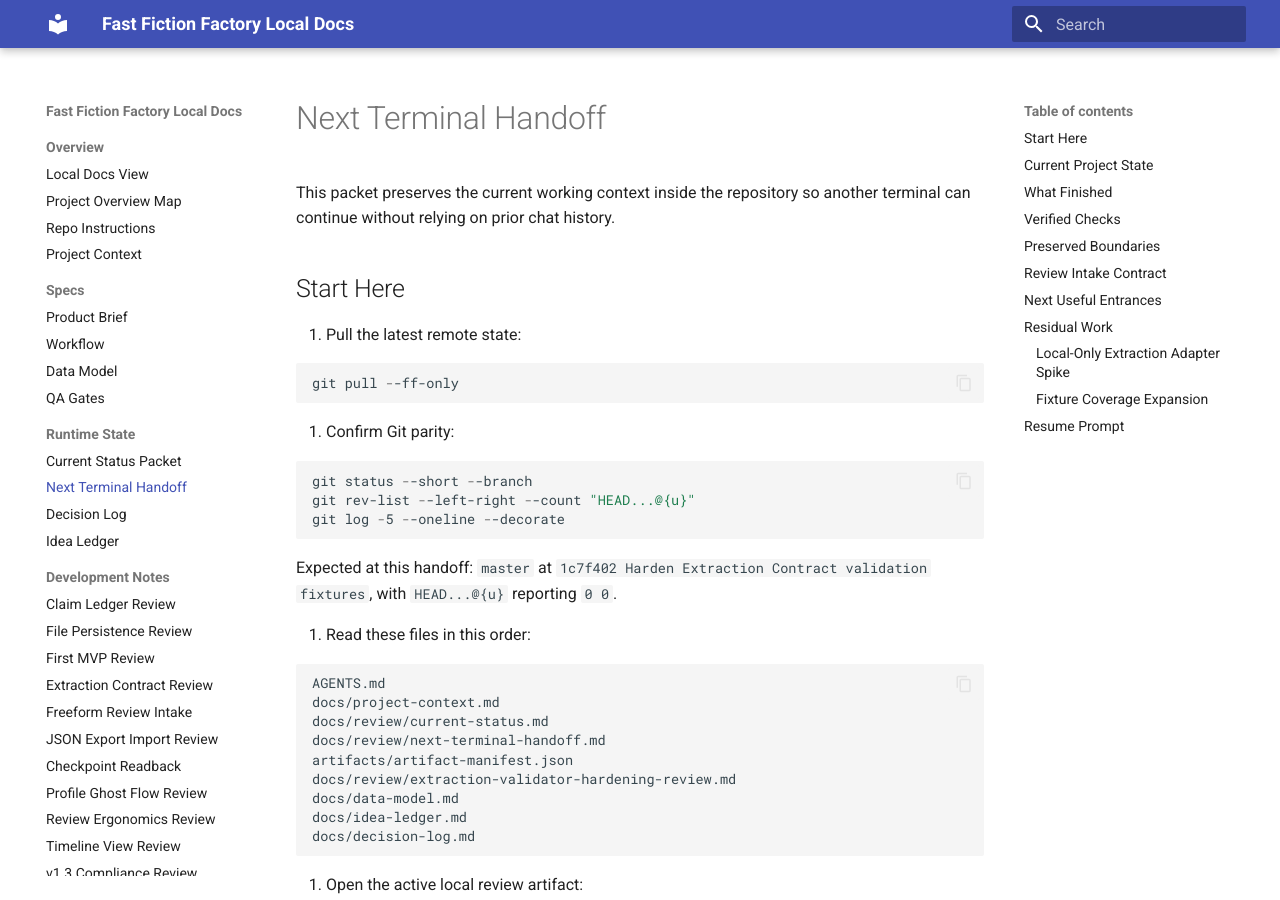
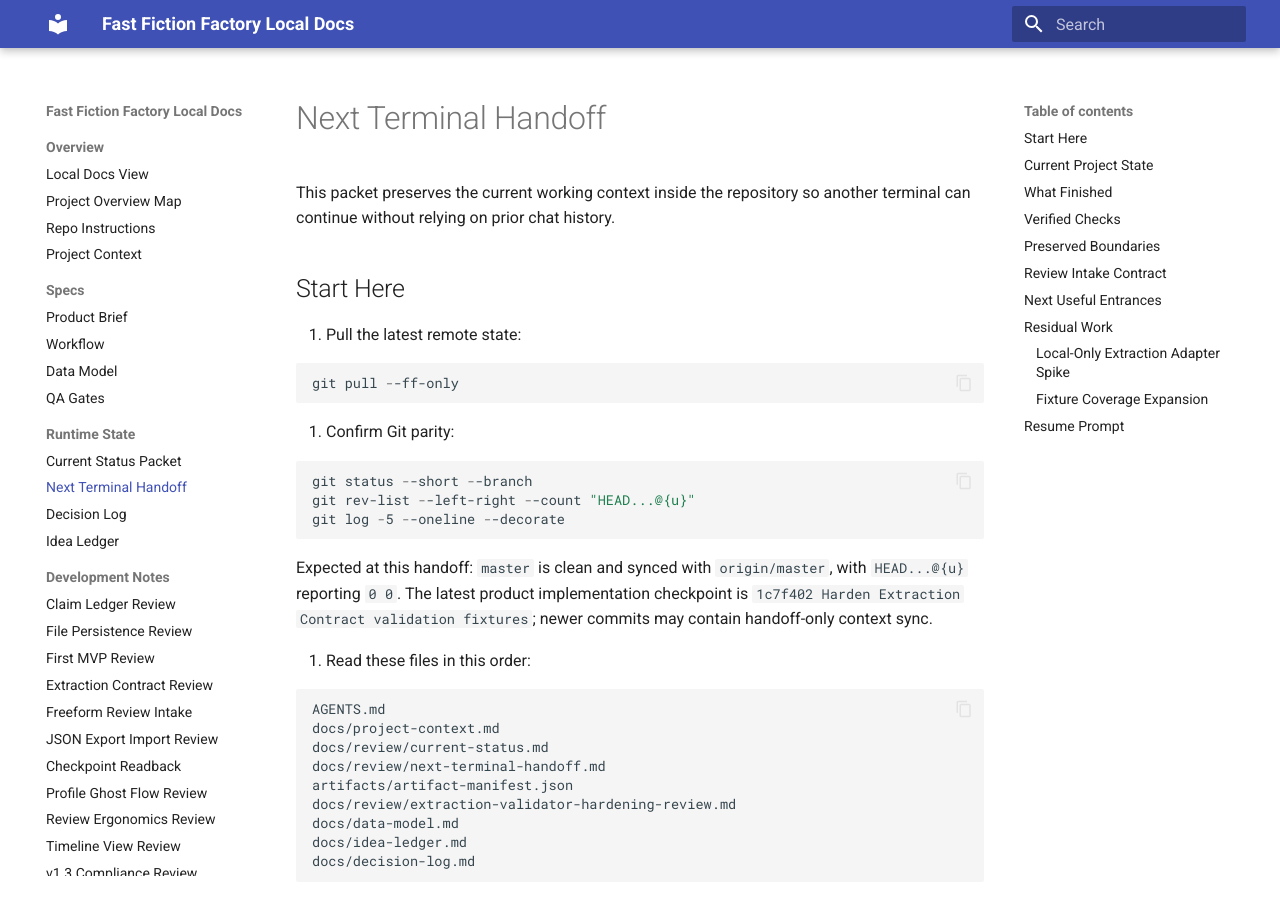
Before and after one commit to YuShimoji/FastFictionFactory, an MkDocs documentation site: the page built from docs/review/next-terminal-handoff.md, in a window 1280 px wide and 900 px high. Built offline with MkDocs 1.6.1 and Material for MkDocs 9.7.7, drawn with Linux system fonts in a browser that asks for light colours.

Commit message:
Clarify handoff parity expectation

````diff
--- a/docs/review/next-terminal-handoff.md
+++ b/docs/review/next-terminal-handoff.md
@@ -18,7 +18,7 @@ git rev-list --left-right --count "HEAD...@{u}"
 git log -5 --oneline --decorate
 ```
 
-Expected at this handoff: `master` at `1c7f402 Harden Extraction Contract validation fixtures`, with `HEAD...@{u}` reporting `0 0`.
+Expected at this handoff: `master` is clean and synced with `origin/master`, with `HEAD...@{u}` reporting `0 0`. The latest product implementation checkpoint is `1c7f402 Harden Extraction Contract validation fixtures`; newer commits may contain handoff-only context sync.
 
 3. Read these files in this order:
 
````
